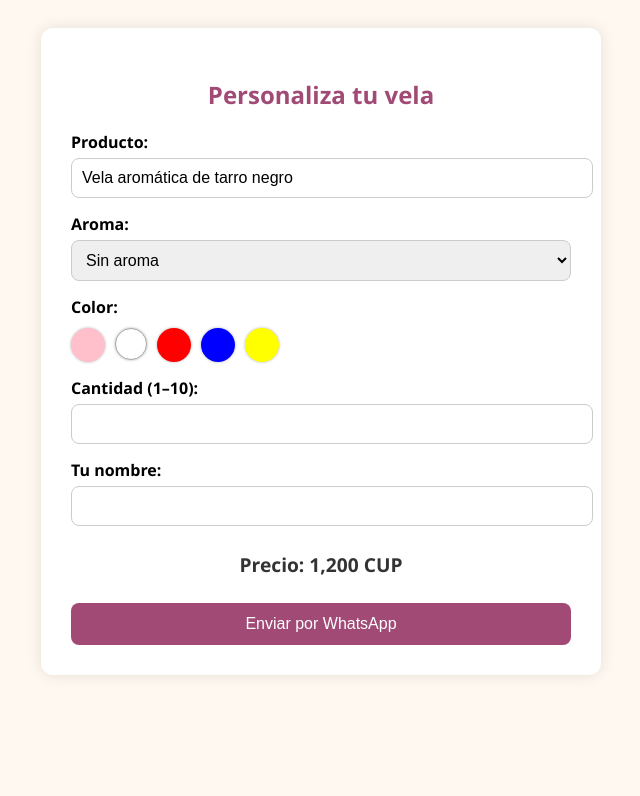
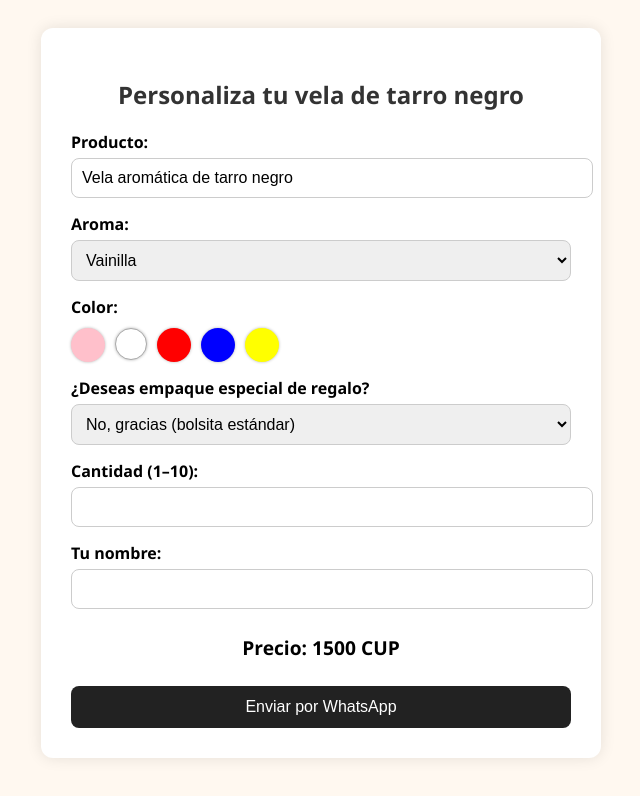
Before and after one commit to Roci01/Vela-aromatica-tarro-negro, a plain HTML site: page index.html in a window 1280 px wide. Shown: the whole page, without its empty margins (319-959 px from the left). Drawn offline with Linux system fonts and the light colour scheme.

Commit message:
Update index.html

```diff
--- a/index.html
+++ b/index.html
@@ -3,7 +3,7 @@
 <head>
   <meta charset="UTF-8" />
   <meta name="viewport" content="width=device-width, initial-scale=1.0"/>
-  <title>Personaliza tu vela</title>
+  <title>Vela de tarro negro</title>
   <style>
     body {
       font-family: 'Segoe UI', sans-serif;
@@ -22,7 +22,7 @@
 
     h2 {
       text-align: center;
-      color: #a14a76;
+      color: #333;
       margin-bottom: 20px;
     }
 
@@ -64,7 +64,7 @@
       width: 100%;
       margin-top: 25px;
       padding: 12px;
-      background-color: #a14a76;
+      background-color: #222;
       color: white;
       font-size: 1rem;
       border: none;
@@ -73,7 +73,7 @@
     }
 
     .submit-button:hover {
-      background-color: #8c3a63;
+      background-color: #444;
     }
 
     #precio {
@@ -81,20 +81,19 @@
       font-size: 1.2rem;
       font-weight: bold;
       text-align: center;
-      color: #333;
+      color: #000;
     }
   </style>
 </head>
 <body>
   <div class="container">
-    <h2>Personaliza tu vela</h2>
+    <h2>Personaliza tu vela de tarro negro</h2>
     <form id="velaForm">
       <label>Producto:</label>
       <input type="text" id="producto" value="Vela aromática de tarro negro" readonly />
 
       <label>Aroma:</label>
-      <select id="aroma" onchange="actualizarPrecio()">
-        <option value="Sin aroma" selected>Sin aroma</option>
+      <select id="aroma">
         <option value="Vainilla">Vainilla</option>
         <option value="Menta">Menta</option>
         <option value="Eucalipto">Eucalipto</option>
@@ -110,13 +109,20 @@
       </div>
       <input type="hidden" id="color" />
 
+      <label>¿Deseas empaque especial de regalo?</label>
+      <select id="empaqueRegalo" onchange="actualizarPrecio()">
+        <option value="Ninguno" selected>No, gracias (bolsita estándar)</option>
+        <option value="Caja kraft">Caja kraft (+93 CUP)</option>
+        <option value="Caja plateada">Caja plateada (+321 CUP)</option>
+      </select>
+
       <label>Cantidad (1–10):</label>
       <input type="number" id="cantidad" min="1" max="10" />
 
       <label>Tu nombre:</label>
       <input type="text" id="nombre" />
 
-      <div id="precio">Precio: 1,200 CUP</div>
+      <div id="precio">Precio: 1,500 CUP</div>
 
       <button type="button" class="submit-button" onclick="enviarWhatsapp()">Enviar por WhatsApp</button>
     </form>
@@ -125,11 +131,12 @@
   <script>
     var colorCircles = document.querySelectorAll('.color-circle');
     var colorInput = document.getElementById('color');
-    var aromaSelect = document.getElementById('aroma');
+    var empaqueSelect = document.getElementById('empaqueRegalo');
     var precioDiv = document.getElementById('precio');
 
-    const precioSinAroma = 1200;
-    const precioConAroma = 1600;
+    const precioBase = 1500;
+    const precioKraft = 93;
+    const precioPlateada = 321;
 
     colorCircles.forEach(function(circle) {
       circle.addEventListener('click', function() {
@@ -140,19 +147,22 @@
     });
 
     function actualizarPrecio() {
-      const aroma = aromaSelect.value;
-      precioDiv.textContent = aroma === "Sin aroma"
-        ? "Precio: 1,200 CUP"
-        : "Precio: 1,600 CUP";
+      const empaque = empaqueSelect.value;
+      let total = precioBase;
+
+      if (empaque === "Caja kraft") total += precioKraft;
+      else if (empaque === "Caja plateada") total += precioPlateada;
+
+      precioDiv.textContent = "Precio: " + total + " CUP";
     }
 
     function enviarWhatsapp() {
       var producto = document.getElementById('producto').value.trim();
-      var aroma = aromaSelect.value.trim();
+      var aroma = document.getElementById('aroma').value.trim();
       var color = document.getElementById('color').value.trim();
       var cantidad = document.getElementById('cantidad').value.trim();
       var nombre = document.getElementById('nombre').value.trim();
-      var precioFinal = aroma === "Sin aroma" ? precioSinAroma : precioConAroma;
+      var empaque = empaqueSelect.value.trim();
 
       if (!color) {
         alert("Selecciona un color.");
@@ -167,19 +177,23 @@
         return;
       }
 
+      let total = precioBase;
+      if (empaque === "Caja kraft") total += precioKraft;
+      else if (empaque === "Caja plateada") total += precioPlateada;
+
       var mensaje = "Hola, quiero hacer un pedido de velas:\n\n"
         + "🕯️ Producto: " + producto + "\n"
         + "🌸 Aroma: " + aroma + "\n"
         + "🎨 Color: " + color + "\n"
+        + "🎁 Empaque: " + empaque + "\n"
         + "🔢 Cantidad: " + cantidad + "\n"
         + "👤 Nombre: " + nombre + "\n"
-        + "💰 Precio por unidad: " + precioFinal + " CUP";
+        + "💰 Precio por unidad: " + total + " CUP";
 
-      var url = "https://wa.me/5353810462?text=" + encodeURIComponent(mensaje);
+      var url = "https://wa.me/5355300075?text=" + encodeURIComponent(mensaje);
       window.open(url, "_blank");
     }
 
-    // Mostrar precio correcto al cargar la página
     window.onload = actualizarPrecio;
   </script>
 </body>
```
